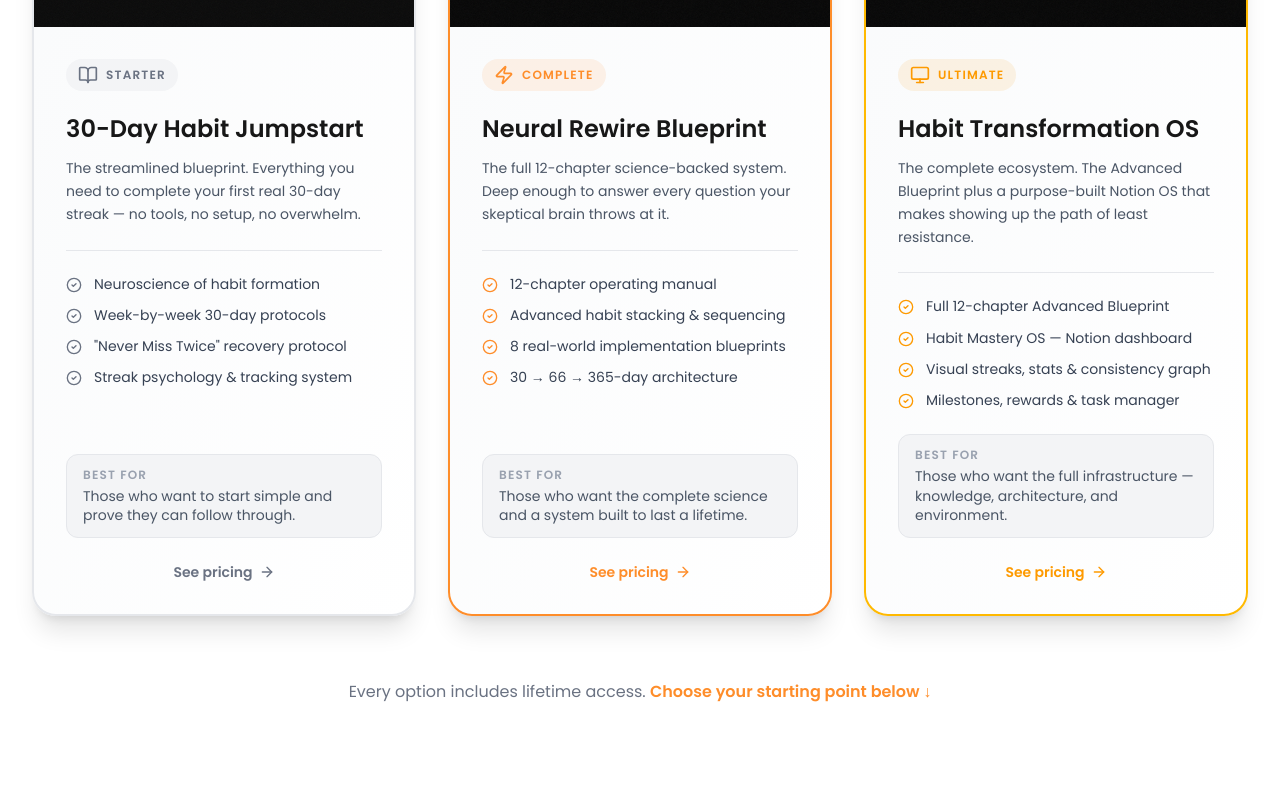
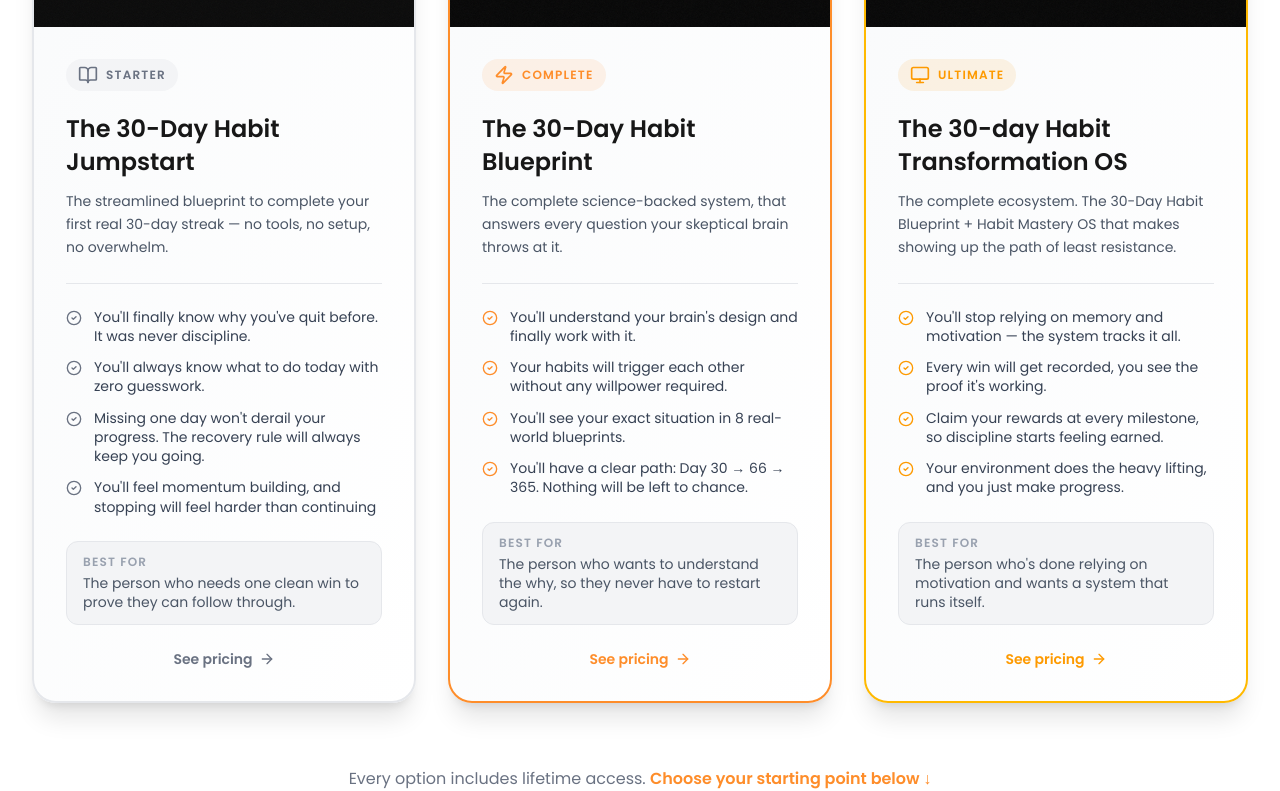
Before and after one commit to ashish-yadv/livelifesuccessfull, a Next.js app: page / in a window 1280 px wide. Shown: the part 7049-7840 px from the top of the page. Built offline with nearby package versions, Linux system fonts and the light colour scheme.

Commit message:
fix benefits and features in products

```diff
--- a/src/components/Products.ts
+++ b/src/components/Products.ts
@@ -33,106 +33,103 @@ export interface Product {
 
 export const products: Product[] = [
     {
-        id: 'lite',
-        tier: 'Starter',
-        tierIcon: 'book',
-        name: '30-Day Habit Jumpstart',
-        tagline: 'Break the quit cycle — starting today',
+        id: `lite`,
+        tier: `Starter`,
+        tierIcon: `book`,
+        name: `The 30-Day Habit Jumpstart`,
+        tagline: `Break the quit cycle — starting today`,
         description:
-            'The streamlined, science-backed blueprint to complete your first real 30-day streak. Readable in one sitting. Actionable the same day.',
+            `The streamlined blueprint to complete your first real 30-day streak. Read in one sitting and put it in action the same day.`,
         originalPrice: 47,
         price: 17,
         badge: null,
         image: {
-            src: '/30-day-habit-jumpstart.webp',
-            alt: '30-Day Habit Jumpstart — Lite PDF mockup',
-            label: 'PDF Guide',
-            accentHex: '#94a3b8',
+            src: `/30-day-habit-jumpstart.webp`,
+            alt: `30-Day Habit Jumpstart — Lite PDF mockup`,
+            label: `PDF Guide`,
+            accentHex: `#94a3b8`,
         },
-        badgeStyle: '',
-        borderStyle: 'border-gray-200 dark:border-gray-800',
-        cardStyle: 'bg-gradient-to-br from-gray-50 to-white dark:from-gray-900 dark:to-gray-800',
-        accentColor: 'text-gray-500 dark:text-gray-400',
+        badgeStyle: ``,
+        borderStyle: `border-gray-200 dark:border-gray-800`,
+        cardStyle: `bg-gradient-to-br from-gray-50 to-white dark:from-gray-900 dark:to-gray-800`,
+        accentColor: `text-gray-500 dark:text-gray-400`,
         ctaStyle:
-            'bg-gray-100 hover:bg-gray-200 dark:bg-gray-800 dark:hover:bg-gray-700 text-gray-900 dark:text-white',
+            `bg-gray-100 hover:bg-gray-200 dark:bg-gray-800 dark:hover:bg-gray-700 text-gray-900 dark:text-white`,
         features: [
-            'The neuroscience of how habits actually form',
-            '4-component habit architecture system',
-            'Week-by-week 30-day protocols with daily steps',
-            '"Never Miss Twice" recovery protocol',
-            'Streak psychology & binary tracking system',
-            'Quick-reference 30-day checklist',
+            `You learn how habits form, explained simply that you can apply today.`,
+            `Week-by-week 30-day protocols with daily action steps.`,
+            `"Never Miss Twice" recovery protocol, your one miss never becomes two.`,
+            `Complexity assessment framework — know exactly which habit to start with first.`,
+            `Quick-reference 30-day checklist, just open it, do it, and done.`,
         ],
         gumroadUrl: THE_HABIT_JUMPSTART,
-        guarantee: '30-day money-back guarantee',
+        guarantee: `30-day money-back guarantee`,
     },
     {
-        id: 'advanced',
-        tier: 'Complete',
-        tierIcon: 'zap',
-        name: 'Neural Rewire Blueprint',
-        tagline: 'The last habit guide you will ever need',
+        id: `advanced`,
+        tier: `Complete`,
+        tierIcon: `zap`,
+        name: `The 30-Day Habit Blueprint`,
+        tagline: `The last habit guide you will ever need`,
         description:
-            'The full 12-chapter neuroscience system — plus the Lite Edition as a daily companion. Deep enough to answer every "but what about me?" question.',
+            `The science-backed system with the The 30-Day Habit Jumpstart as your daily companion.`,
         originalPrice: 97,
         price: 47,
-        badge: 'Most Popular',
+        badge: `Most Popular`,
         image: {
-            src: '/neural-rewire-blueprint.webp',
-            alt: 'Neural Rewire Blueprint — Advanced PDF mockup',
-            label: 'PDF Guide',
-            accentHex: '#FE8D2A',
+            src: `/neural-rewire-blueprint.webp`,
+            alt: `Neural Rewire Blueprint — Advanced PDF mockup`,
+            label: `PDF Guide`,
+            accentHex: `#FE8D2A`,
         },
-        badgeStyle: 'bg-gradient-to-r from-[#FE8D2A] to-[#D87620] text-black',
-        borderStyle: 'border-[#FE8D2A]',
-        cardStyle: 'bg-gradient-to-br from-gray-50 to-white dark:from-gray-900 dark:to-gray-800',
-        accentColor: 'text-[#FE8D2A]',
-        ctaStyle: 'bg-[#FE8D2A] hover:bg-[#D87620] text-gray-900',
+        badgeStyle: `bg-gradient-to-r from-[#FE8D2A] to-[#D87620] text-black`,
+        borderStyle: `border-[#FE8D2A]`,
+        cardStyle: `bg-gradient-to-br from-gray-50 to-white dark:from-gray-900 dark:to-gray-800`,
+        accentColor: `text-[#FE8D2A]`,
+        ctaStyle: `bg-[#FE8D2A] hover:bg-[#D87620] text-gray-900`,
         features: [
-            '12-chapter science-backed operating manual',
-            'The myth of willpower — fully dismantled',
-            'Advanced habit stacking & sequencing system',
-            '8 real-world implementation blueprints',
-            '30 → 66 → 365-day long-term architecture',
-            'Personal transformation plan (Ch. 12)',
-            'Bonus: Lite Edition as daily companion',
+            `Complete neuroscience system, with every "but what about me?" answered.`,
+            `Habit stacking framework, so each one automatically triggers the next.`,
+            `8 real-world blueprints: morning, fitness, nutrition, learning, and more.`,
+            `Identity-based habit design: shift from "I'm trying to" to "I'm someone who does".`,
+            `Personal transformation plan, your custom action playbook.`,
+            `Bonus: The 30-Day Habit Jumpstart`,
         ],
         gumroadUrl: NEURAL_REWIRE_BLUEPRINT,
-        guarantee: '30-day money-back guarantee',
+        guarantee: `30-day money-back guarantee`,
     },
     {
-        id: 'os',
-        tier: 'Ultimate',
-        tierIcon: 'monitor',
-        name: 'Habit Transformation OS',
-        tagline: 'Stop relying on willpower. Build the system.',
+        id: `os`,
+        tier: `Ultimate`,
+        tierIcon: `monitor`,
+        name: `The 30-Day Habit Transformation OS`,
+        tagline: `Stop relying on willpower. Build the system.`,
         description:
-            'The complete ecosystem: Advanced Blueprint + the Notion OS that makes showing up automatic + Lite Edition as your daily companion.',
+            `The complete ecosystem: Habit Mastery OS + the Blueprint and the Jumpstart.`,
         originalPrice: 211,
         price: 97,
-        badge: 'Best Value',
+        badge: `Best Value`,
         image: {
-            src: '/habit-transformation-os.webp',
-            alt: 'Habit Transformation OS — Notion dashboard screenshot',
-            label: 'PDF + Notion OS',
-            accentHex: '#f59e0b',
+            src: `/habit-transformation-os.webp`,
+            alt: `Habit Transformation OS — Notion dashboard screenshot`,
+            label: `PDF + Notion OS`,
+            accentHex: `#f59e0b`,
         },
-        badgeStyle: 'bg-gradient-to-r from-amber-500 to-yellow-400 text-black',
-        borderStyle: 'border-amber-400 dark:border-amber-500',
-        cardStyle: 'bg-gradient-to-br from-gray-50 to-white dark:from-gray-900 dark:to-gray-800',
-        accentColor: 'text-amber-500',
+        badgeStyle: `bg-gradient-to-r from-amber-500 to-yellow-400 text-black`,
+        borderStyle: `border-amber-400 dark:border-amber-500`,
+        cardStyle: `bg-gradient-to-br from-gray-50 to-white dark:from-gray-900 dark:to-gray-800`,
+        accentColor: `text-amber-500`,
         ctaStyle:
-            'bg-gradient-to-r from-amber-500 to-yellow-400 hover:from-amber-400 hover:to-yellow-300 text-black',
+            `bg-gradient-to-r from-amber-500 to-yellow-400 hover:from-amber-400 hover:to-yellow-300 text-black`,
         features: [
-            'Advanced Edition — full 12-chapter system',
-            'Habit Mastery OS — full Notion dashboard (updates included)',
-            'One-click habits & discipline statistics',
-            'Visual consistency graph & streak counter',
-            'Milestones, rewards & integrated task manager',
-            'Lifetime access & all future updates',
-            'Bonus: Lite Edition as daily companion',
+            `Habit Mastery OS — full Notion dashboard, updates included.`,
+            `One-click habit tracking, intention to action in one tap.`,
+            `Visual consistency graph + streak counter, your momentum made visible.`,
+            `Milestone and rewards system. Built in task manager.`,
+            `Bonus: The 30-day Habit Blueprint + The 30-day Habit Jumpstart`,
+            `Lifetime access & all future updates.`,
         ],
         gumroadUrl: HABIT_TRANSFORMATION_OS,
-        guarantee: '30-day money-back guarantee',
+        guarantee: `30-day money-back guarantee`,
     },
 ];
--- a/src/components/SolutionProducts.ts
+++ b/src/components/SolutionProducts.ts
@@ -23,78 +23,78 @@ export interface SolutionProduct {
 
 export const solutionProducts: SolutionProduct[] = [
     {
-        id: 'lite',
-        tier: 'Starter',
-        tierIcon: 'book',
-        name: '30-Day Habit Jumpstart',
+        id: `lite`,
+        tier: `Starter`,
+        tierIcon: `book`,
+        name: `The 30-Day Habit Jumpstart`,
         description:
-            'The streamlined blueprint. Everything you need to complete your first real 30-day streak — no tools, no setup, no overwhelm.',
+            `The streamlined blueprint to complete your first real 30-day streak — no tools, no setup, no overwhelm.`,
         highlights: [
-            'Neuroscience of habit formation',
-            'Week-by-week 30-day protocols',
-            '"Never Miss Twice" recovery protocol',
-            'Streak psychology & tracking system',
+            `You'll finally know why you've quit before. It was never discipline.`,
+            `You'll always know what to do today with zero guesswork.`,
+            `Missing one day won't derail your progress. The recovery rule will always keep you going.`,
+            `You'll feel momentum building, and stopping will feel harder than continuing`,
         ],
-        bestFor: 'Those who want to start simple and prove they can follow through.',
+        bestFor: `The person who needs one clean win to prove they can follow through.`,
         image: {
-            src: '/30-day-habit-jumpstart.webp',
-            alt: '30-Day Habit Jumpstart — Lite PDF mockup',
-            label: 'PDF Guide',
-            accentHex: '#94a3b8',
+            src: `/30-day-habit-jumpstart.webp`,
+            alt: `30-Day Habit Jumpstart — Lite PDF mockup`,
+            label: `PDF Guide`,
+            accentHex: `#94a3b8`,
         },
-        accentColor: 'text-gray-500 dark:text-gray-400',
-        borderStyle: 'border-gray-200 dark:border-gray-800',
-        cardStyle: 'bg-gradient-to-br from-gray-50 to-white dark:from-gray-900 dark:to-gray-800',
-        badgeStyle: 'bg-gray-100 dark:bg-gray-800 text-gray-500 dark:text-gray-400',
+        accentColor: `text-gray-500 dark:text-gray-400`,
+        borderStyle: `border-gray-200 dark:border-gray-800`,
+        cardStyle: `bg-gradient-to-br from-gray-50 to-white dark:from-gray-900 dark:to-gray-800`,
+        badgeStyle: `bg-gray-100 dark:bg-gray-800 text-gray-500 dark:text-gray-400`,
     },
     {
-        id: 'advanced',
-        tier: 'Complete',
-        tierIcon: 'zap',
-        name: 'Neural Rewire Blueprint',
+        id: `advanced`,
+        tier: `Complete`,
+        tierIcon: `zap`,
+        name: `The 30-Day Habit Blueprint`,
         description:
-            'The full 12-chapter science-backed system. Deep enough to answer every question your skeptical brain throws at it.',
+            `The complete science-backed system, that answers every question your skeptical brain throws at it.`,
         highlights: [
-            '12-chapter operating manual',
-            'Advanced habit stacking & sequencing',
-            '8 real-world implementation blueprints',
-            '30 → 66 → 365-day architecture',
+            `You'll understand your brain's design and finally work with it.`,
+            `Your habits will trigger each other without any willpower required.`,
+            `You'll see your exact situation in 8 real-world blueprints.`,
+            `You'll have a clear path: Day 30 → 66 → 365. Nothing will be left to chance.`,
         ],
-        bestFor: 'Those who want the complete science and a system built to last a lifetime.',
+        bestFor: `The person who wants to understand the why, so they never have to restart again.`,
         image: {
-            src: '/neural-rewire-blueprint.webp',
-            alt: 'Neural Rewire Blueprint — Advanced PDF mockup',
-            label: 'PDF Guide',
-            accentHex: '#FE8D2A',
+            src: `/neural-rewire-blueprint.webp`,
+            alt: `Neural Rewire Blueprint — Advanced PDF mockup`,
+            label: `PDF Guide`,
+            accentHex: `#FE8D2A`,
         },
-        accentColor: 'text-[#FE8D2A]',
-        borderStyle: 'border-[#FE8D2A]',
-        cardStyle: 'bg-gradient-to-br from-gray-50 to-white dark:from-gray-900 dark:to-gray-800',
-        badgeStyle: 'bg-[#FE8D2A]/10 text-[#FE8D2A]',
+        accentColor: `text-[#FE8D2A]`,
+        borderStyle: `border-[#FE8D2A]`,
+        cardStyle: `bg-gradient-to-br from-gray-50 to-white dark:from-gray-900 dark:to-gray-800`,
+        badgeStyle: `bg-[#FE8D2A]/10 text-[#FE8D2A]`,
     },
     {
-        id: 'os',
-        tier: 'Ultimate',
-        tierIcon: 'monitor',
-        name: 'Habit Transformation OS',
+        id: `os`,
+        tier: `Ultimate`,
+        tierIcon: `monitor`,
+        name: `The 30-day Habit Transformation OS`,
         description:
-            'The complete ecosystem. The Advanced Blueprint plus a purpose-built Notion OS that makes showing up the path of least resistance.',
+            `The complete ecosystem. The 30-Day Habit Blueprint + Habit Mastery OS that makes showing up the path of least resistance.`,
         highlights: [
-            'Full 12-chapter Advanced Blueprint',
-            'Habit Mastery OS — Notion dashboard',
-            'Visual streaks, stats & consistency graph',
-            'Milestones, rewards & task manager',
+            `You'll stop relying on memory and motivation — the system tracks it all.`,
+            `Every win will get recorded, you see the proof it's working.`,
+            `Claim your rewards at every milestone, so discipline starts feeling earned.`,
+            `Your environment does the heavy lifting, and you just make progress.`,
         ],
-        bestFor: 'Those who want the full infrastructure — knowledge, architecture, and environment.',
+        bestFor: `The person who's done relying on motivation and wants a system that runs itself.`,
         image: {
-            src: '/habit-transformation-os.webp',
-            alt: 'Habit Transformation OS — Notion dashboard screenshot',
-            label: 'PDF + Notion OS',
-            accentHex: '#f59e0b',
+            src: `/habit-transformation-os.webp`,
+            alt: `Habit Transformation OS — Notion dashboard screenshot`,
+            label: `PDF + Notion OS`,
+            accentHex: `#f59e0b`,
         },
-        accentColor: 'text-amber-500',
-        borderStyle: 'border-amber-400 dark:border-amber-500',
-        cardStyle: 'bg-gradient-to-br from-gray-50 to-white dark:from-gray-900 dark:to-gray-800',
-        badgeStyle: 'bg-amber-500/10 text-amber-500',
+        accentColor: `text-amber-500`,
+        borderStyle: `border-amber-400 dark:border-amber-500`,
+        cardStyle: `bg-gradient-to-br from-gray-50 to-white dark:from-gray-900 dark:to-gray-800`,
+        badgeStyle: `bg-amber-500/10 text-amber-500`,
     },
 ];
--- a/src/components/ui/ProductCard.tsx
+++ b/src/components/ui/ProductCard.tsx
@@ -65,7 +65,7 @@ export function ProductCard({ product }: ProductCardProps) {
 
                     {/* Name + tagline */}
                     <div className="mb-5 pb-5 border-b border-gray-200 dark:border-gray-800">
-                        <h3 className="font-semibold text-2xl sm:text-3xl mb-1 leading-snug">
+                        <h3 className="font-semibold text-xl sm:text-2xl mb-1 leading-snug">
                             {product.name}
                         </h3>
                         <p className={`text-sm font-medium italic ${product.accentColor}`}>
```
